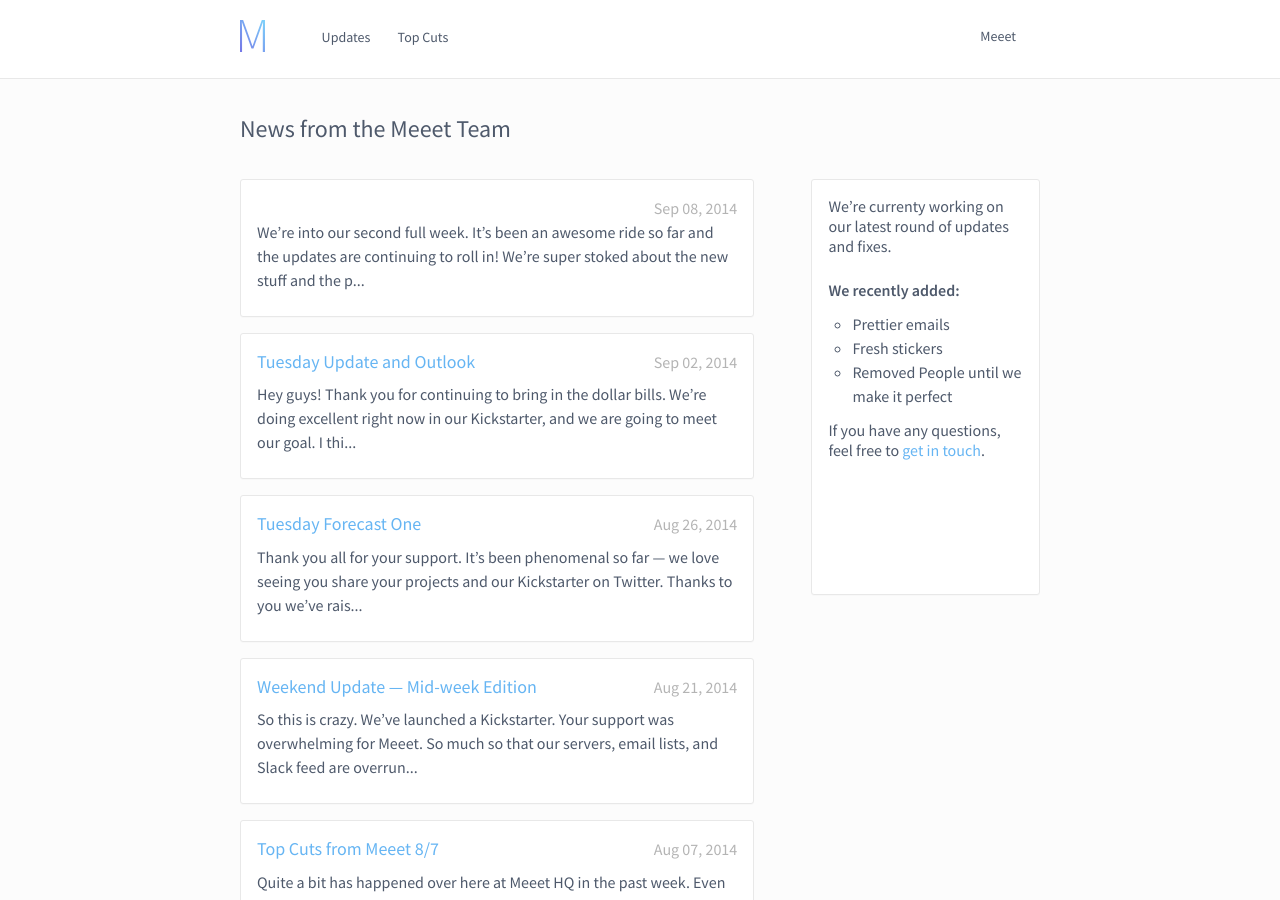
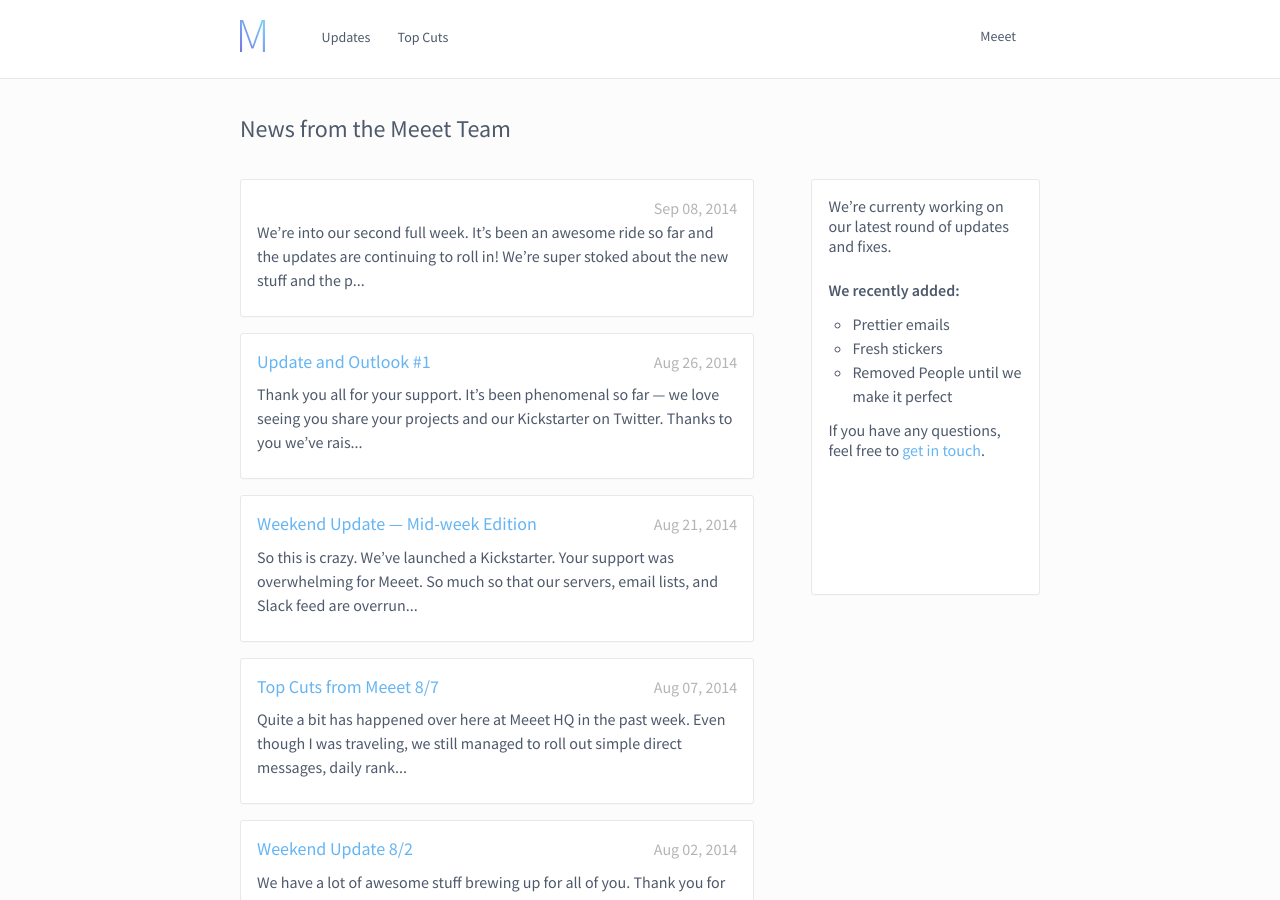
Before and after one commit to ColeTownsend/Meeet-Blog, a Jekyll site: the page built from index.html, in a window 1280 px wide and 900 px high. Built offline with Jekyll 4.4.1, drawn with Linux system fonts in a browser that asks for light colours; nearby versions of some CDN libraries; some web fonts are replaced; some of the changed lines change nothing that is shown.

Commit message:
fresh post.

```diff
--- a/_posts/2014-08-26-Tuesday-Forecast-One.md
+++ b/_posts/2014-08-26-Tuesday-Forecast-One.md
@@ -1,5 +1,6 @@
 ---
 layout: post
+title: "Update and Outlook #1"
 sub_title: Thirty Six Percent
 date: 2014-08-26
 categories: update
--- a/_posts/2014-09-02-Tuesday-Forecast.md
+++ /dev/null
@@ -1,29 +0,0 @@
----
-layout: post
-published: true
-date: 2014-09-02
-title: Tuesday Update and Outlook
-sub_title: Collaboratin'
-category: update
-author: cole
----
-
-Hey guys! Thank you for continuing to bring in the dollar bills. We're doing excellent right now in our Kickstarter, and _we are going to meet our goal_. I think that Meeet would be able to offer much more however if we exceeded our goal. We want to help people ship side projects. Pledging on Kickstarter will ensure that everyone with an idea and a little know-how can work together to build something awesome. [Change the game.](https://twitter.com/intent/tweet?text=Meeet%20by%20Meeet%20Co&via=kickstarter&url=http://kck.st/1kYExFk&original_referer=https://www.kickstarter.com/projects/meeet/meeet-co-finish-your-side-projects-find-your-next)
-
-<blockquote>
-<h3><span class="milestone">Milestone</span>Total Pledges in Dollars: 1,445</h3>
-We're nearly halfway with just well over two weeks to go in our campaign.
-<h3><span class="milestone">Milestone</span>More Collaborations</h3>
-We spoke with the fine guys over at Pop.co and we're going to be working closely with them. They have some very exciting news about their service and we know they can be a huge help with shipping your side projects.
-<h3><span class="update">Update</span>DMs in Progress</h3>
-We're still working out direct messaging. Both Noah and I have been a bit busy with the fall-back-to-school craze but we're going to keep grinding.
-<h3><span class="update">Update</span>Temporarily Removed "People"</h3>
-We're having an issue listing users, so we've temporarily removed that link. We're going to reimplement it over the next week. It's come to light that it's a slighter bigger problem than Noah expected. Not to fear! He's on top of it.
-</blockquote>
-
-## A few goals for the week ahead:
-
-- Re-implement "People" List
-- Finish Tee shirt designs for Kickstarter
-- Secure 2 (more) discounts (again)
-- Knock out some work on DMs
```
